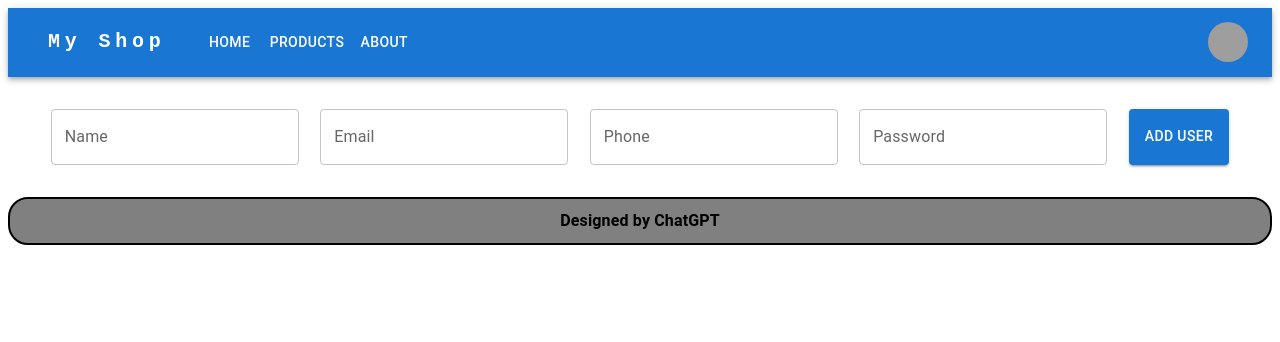
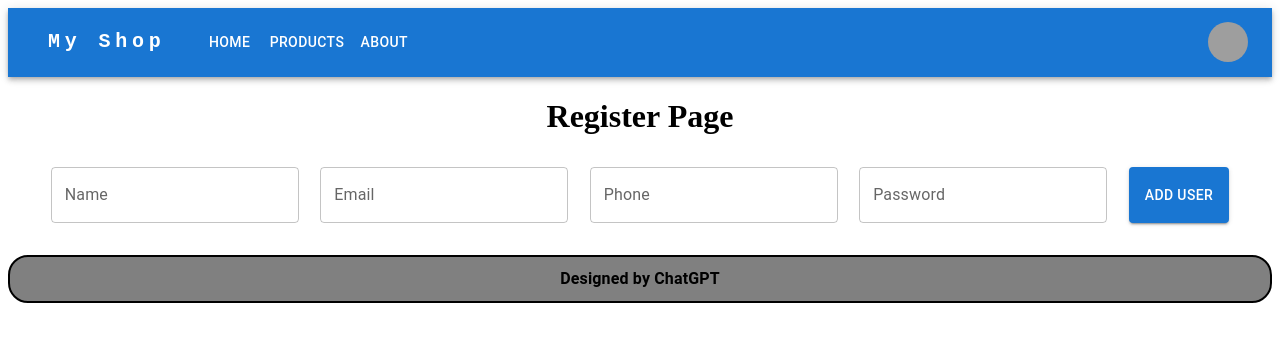
Before and after one commit to vijeth44-pro/Internship-Project, a React (Vite) app in the folder ecom/: page /register in a window 1280 px wide. Shown: the top 342 px of the page. Built offline with nearby package versions, Linux system fonts and the light colour scheme; grey boxes are pictures that could not be loaded; some icons are missing.

Commit message:
add heading to register page for better visibility

```diff
--- a/ecom/src/pages/Register.jsx
+++ b/ecom/src/pages/Register.jsx
@@ -29,6 +29,7 @@ export default function Register() {
 
   return (
     <div>
+      <h1 style={{textAlign:'center'}}>Register Page</h1>
       <Box sx={{ display: "flex", justifyContent: "space-around", m: 4 }}>
         <TextField
           id="outlined-basic"
```
